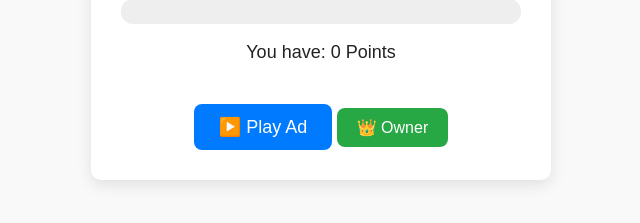
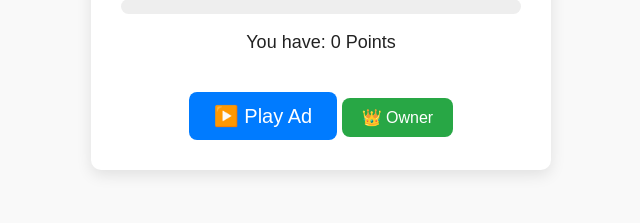
Before and after one commit to Chamikar17/KING-MS-pair, a plain HTML site: page index.html in a window 1280 px wide. Shown: the part 187-410 px from the top of the page, without its empty margins (319-959 px from the left). Drawn offline with Linux system fonts and the light colour scheme.

Commit message:
Update style.css

```diff
--- a/style.css
+++ b/style.css
@@ -22,7 +22,7 @@ h1 {
 
 .progress-box {
   width: 100%;
-  height: 25px;
+  height: 15px;
   background-color: #eee;
   border-radius: 12px;
   overflow: hidden;
@@ -43,7 +43,7 @@ h1 {
 }
 
 #watchAdBtn {
-  font-size: 18px;
+  font-size: 20px;
   padding: 12px 25px;
   border: none;
   border-radius: 8px;
```
